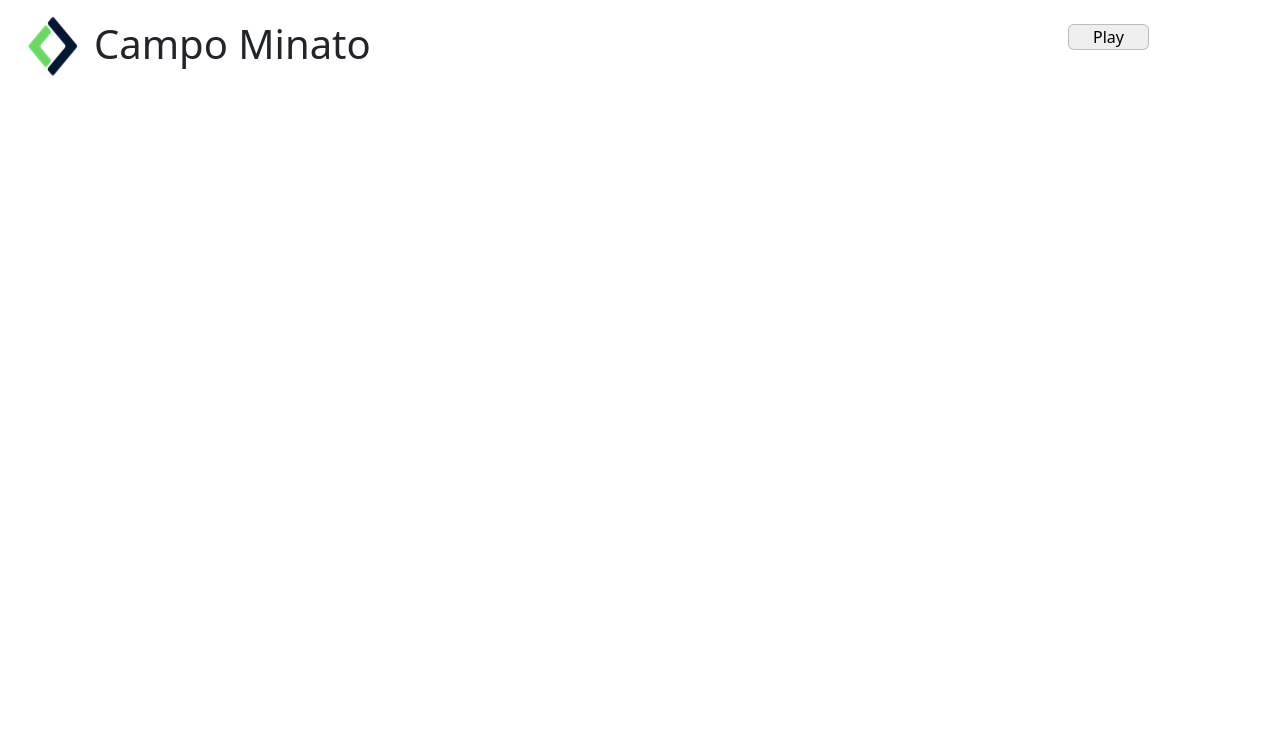
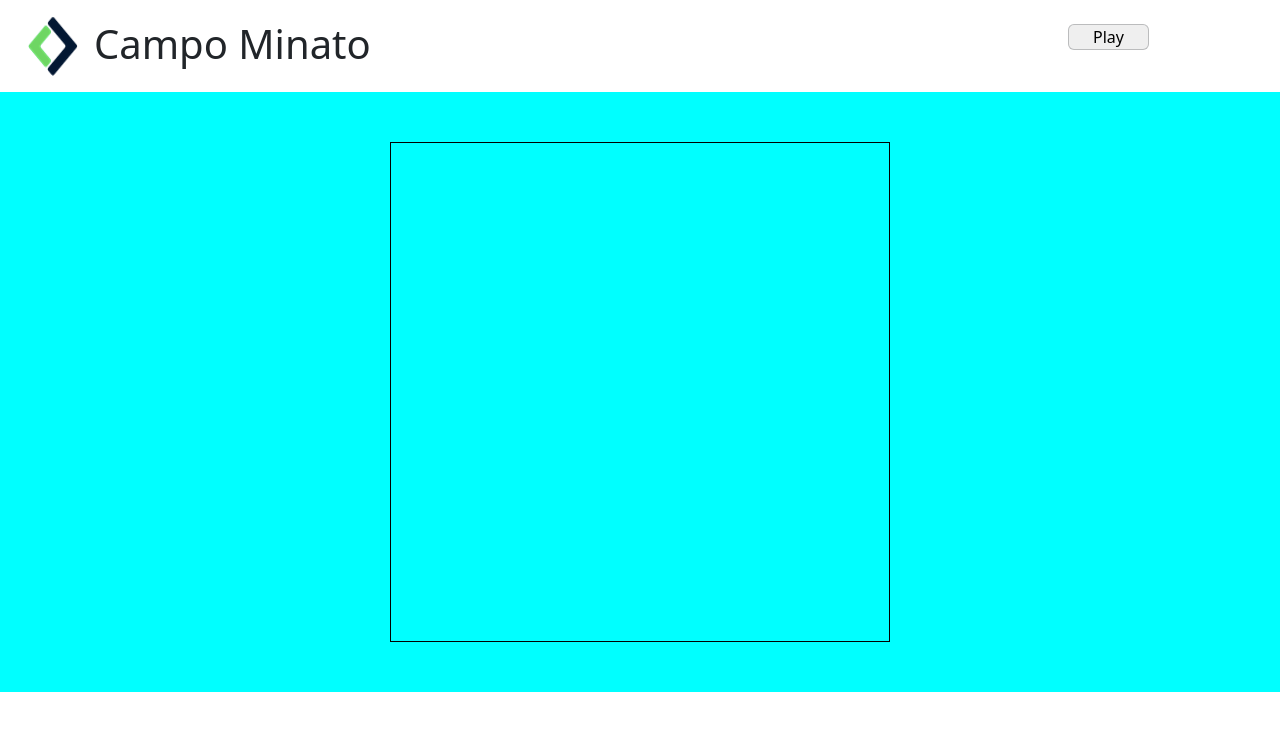
Before and after one commit to Antonio-Italiano/js-campominato-grid, a plain HTML site: page index.html in a window 1280 px wide. Drawn offline with nearby package versions, Linux system fonts and the light colour scheme.

Commit message:
Add main

```diff
--- a/css/style.css
+++ b/css/style.css
@@ -0,0 +1,20 @@
+main {
+    background-color: aqua;
+    height: 600px;
+}
+
+#grill {
+    height: 500px;
+    width: 500px;
+    border: 1px solid black;
+}
+
+#grill .col{
+    height: calc(100% / 8);
+    min-width: calc(100% / 8);
+    border: 1px solid black;
+}
+
+#grill .col .clicked{
+    background-color: lightblue;
+}
--- a/index.html
+++ b/index.html
@@ -31,6 +31,20 @@
         </div>
     </header>
 
+    <!-- main  -->
+    <main>
+        <div class="h-100 container-fluid">
+            <div class="h-100 row">
+                <div class="col d-flex justify-content-center align-items-center">
+                    <div id="grill" class="row">
+
+
+                    </div>
+                </div>
+            </div>
+        </div>
+    </main>
+
 
 </body>
 </html>
```
